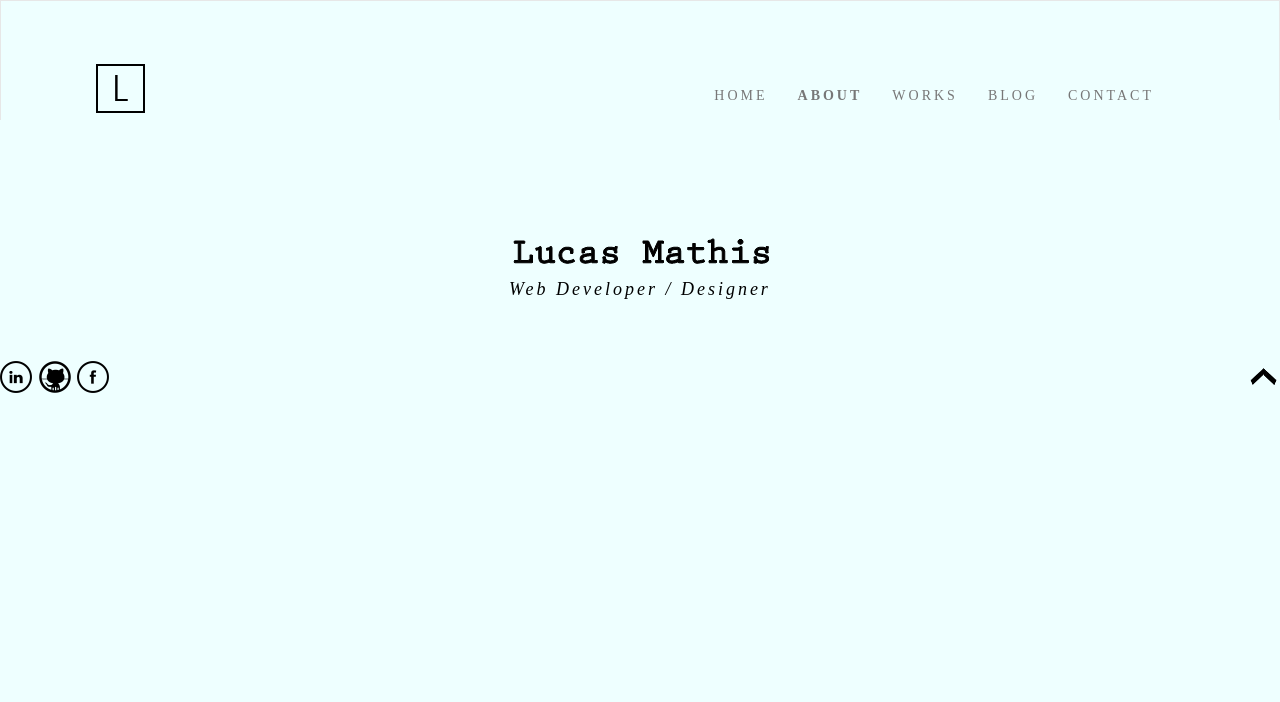
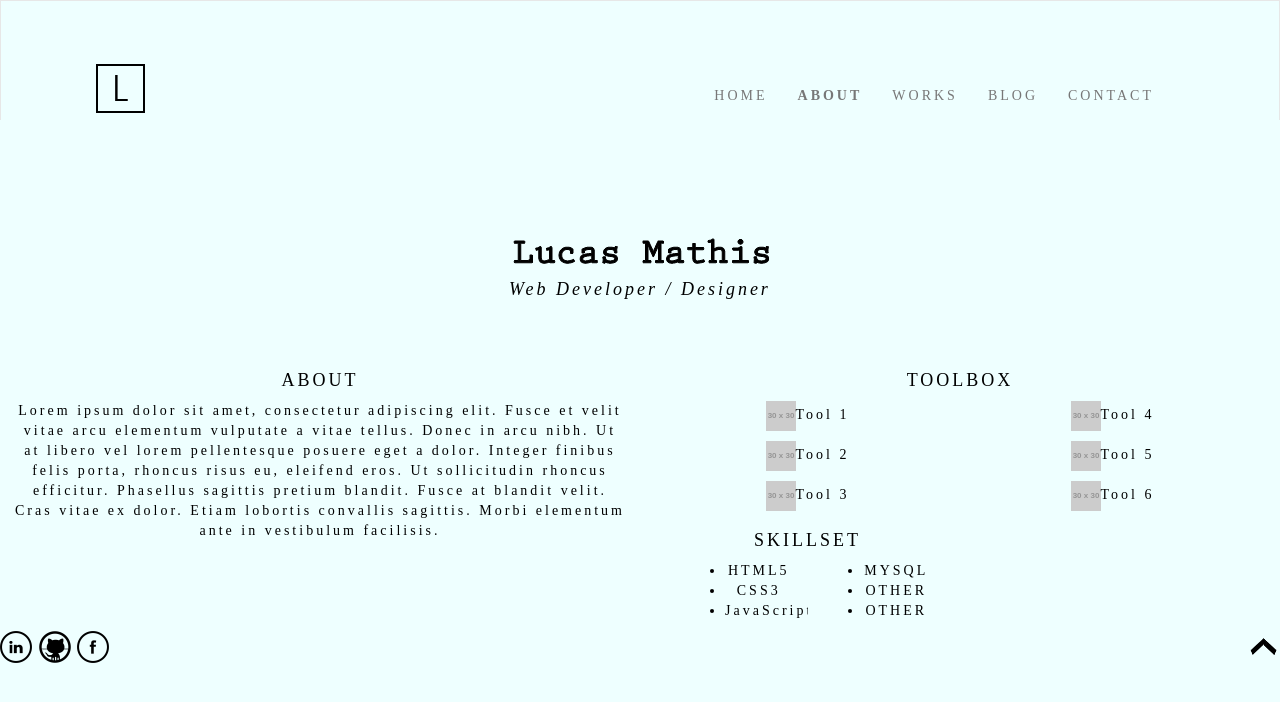
Before and after one commit to LucasMathis/lucas-mathis, a plain HTML site: page about.html in a window 1280 px wide. Drawn offline with nearby package versions, Linux system fonts and the light colour scheme; placeholder pictures from the web are drawn by us; a web font is replaced by a local one.

Commit message:
Core Structure - Done for Night
Building Core structure of About.html

```diff
--- a/about.html
+++ b/about.html
@@ -60,12 +60,52 @@
 </div>
 
 <div class="row text-center topRow">
+   <div class="col-sm-6">
+       <h4>ABOUT</h4>
+       <p>Lorem ipsum dolor sit amet, consectetur adipiscing elit. Fusce et velit vitae arcu elementum vulputate a vitae tellus. Donec in arcu nibh. Ut at libero vel lorem pellentesque posuere eget a dolor. Integer finibus felis porta, rhoncus risus eu, eleifend eros. Ut sollicitudin rhoncus efficitur. Phasellus sagittis pretium blandit. Fusce at blandit velit. Cras vitae ex dolor. Etiam lobortis convallis sagittis. Morbi elementum ante in vestibulum facilisis.</p>
+   </div>
+
+   <div class="col-sm-6">
+       <h4>TOOLBOX</h4>
+       <div class="col-sm-6">
+          <p><img src="http://placehold.it/30x30">Tool 1</p>
+          <p><img src="http://placehold.it/30x30">Tool 2</p>
+          <p><img src="http://placehold.it/30x30">Tool 3</p>
+       </div>
+
+       <div class="col-sm-6">
+          <p><img src="http://placehold.it/30x30">Tool 4</p>
+          <p><img src="http://placehold.it/30x30">Tool 5</p>
+          <p><img src="http://placehold.it/30x30">Tool 6</p>
+       </div>
+
+       <br>
+
+       <div class="col-sm-6">
+           <h4>SKILLSET</h4>
+           <div class="col-sm-6">
+              <ul>
+                 <li>HTML5</li>
+                 <li>CSS3</li>
+                 <li>JavaScript</li>
+              </ul>
+           </div>
+
+           <div class="col-sm-6">
+              <ul>
+                 <li>MYSQL</li>
+                 <li>OTHER</li>
+                 <li>OTHER</li>
+              </ul>
+           </div>
+       </div>
+   </div>
+
+
 
 </div>
 
-<div class="row text-center">
 
-</div>
 
 
 
```
